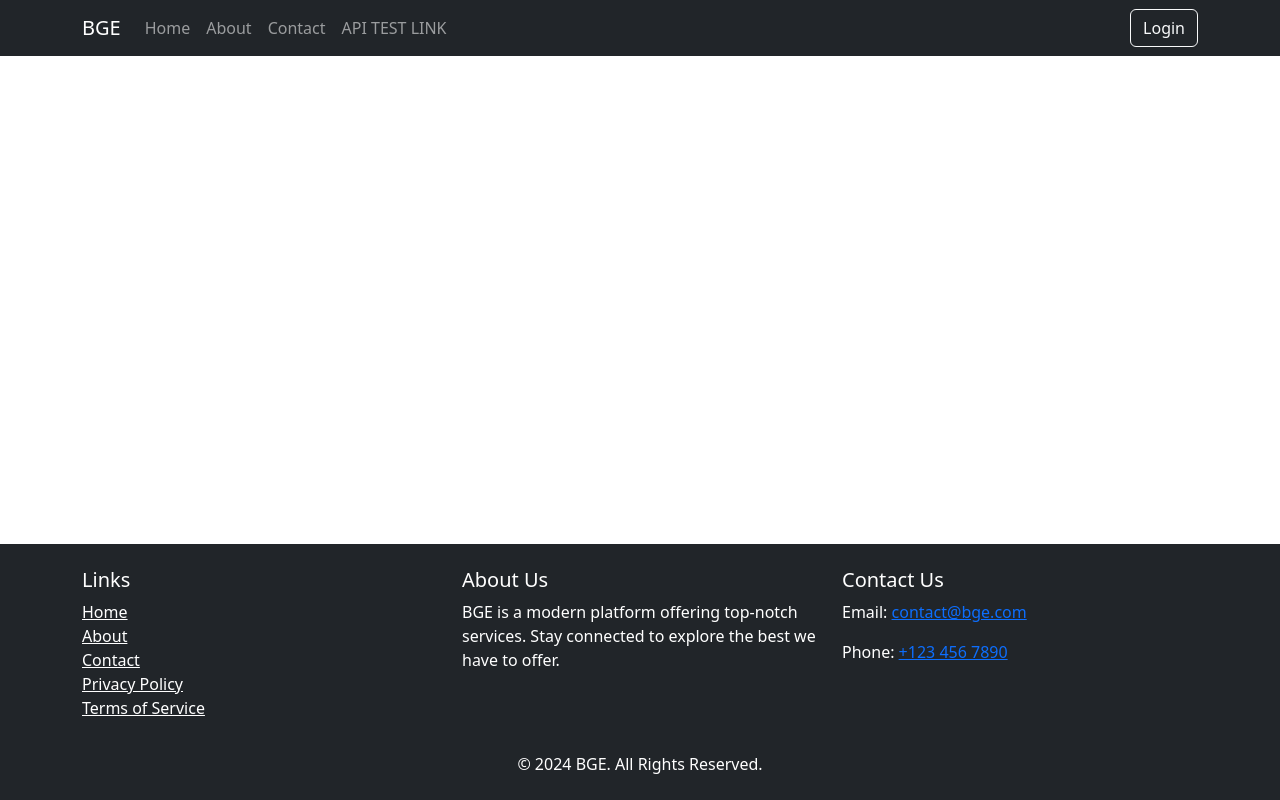
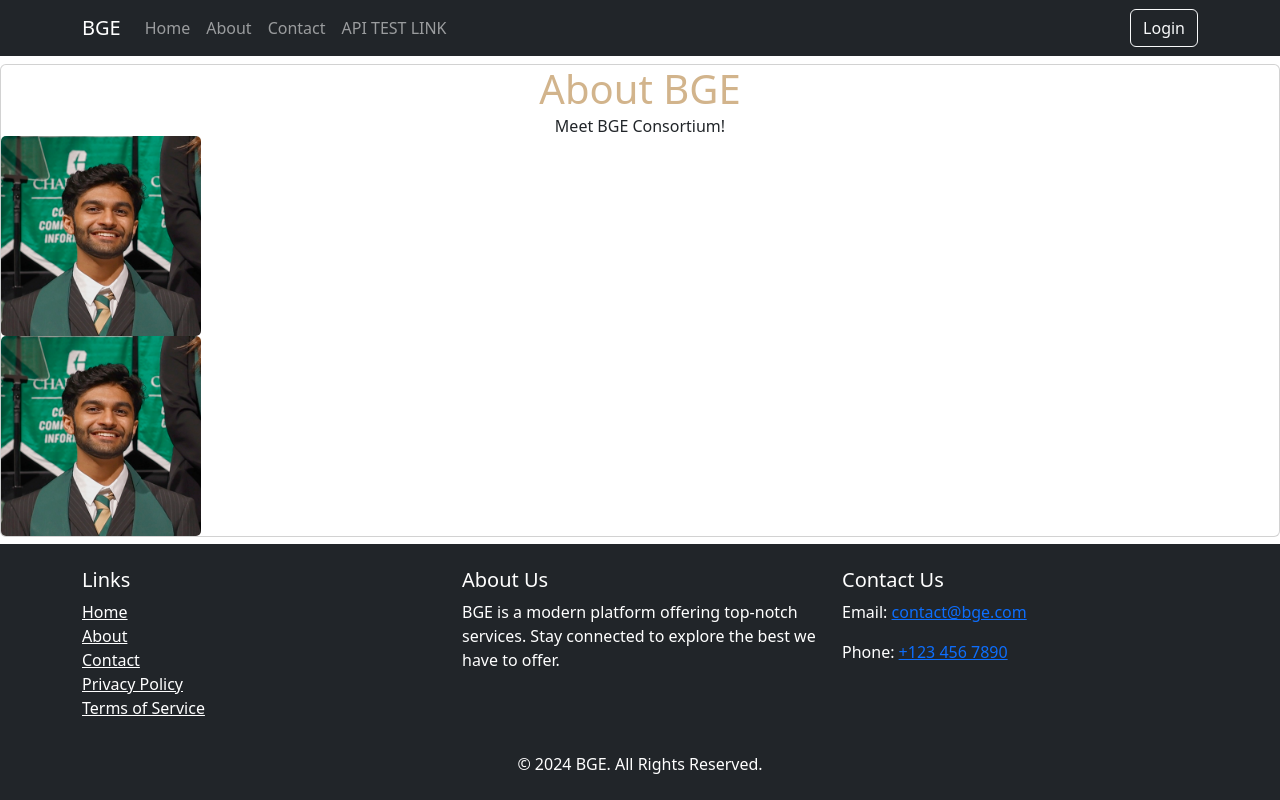
Before and after one commit to rushiljadia/BGE, a React (Vite) app in the folder frontend/: page /about in a window 1280 px wide. Built offline with nearby package versions, Linux system fonts and the light colour scheme.

Commit message:
Testing/updating About page

```diff
--- a/frontend/src/App.jsx
+++ b/frontend/src/App.jsx
@@ -6,6 +6,7 @@ import Footer from "./components/Footer.jsx";
 import DrugInfo from "./components/DrugInfo.jsx"
 import Registration from "./components/Registration.jsx";
 import NavBar from "./components/NavBar.jsx";
+import About from "./components/About.jsx";
 
 function App() {
   return (
@@ -13,6 +14,7 @@ function App() {
       <NavBar />
       <Routes>
         <Route path="/" element={<HomePage/>} />
+        <Route path="/about" element={<About/>}/>
         <Route path="/login" element={<Login />} />
         <Route path="/drug-info" element={<DrugInfo />} />
         <Route path="/registration" element={<Registration />} />
--- /dev/null
+++ b/frontend/src/components/About.jsx
@@ -0,0 +1,21 @@
+import React from "react";
+import {Container, Card, CardSubtitle, CardImg, Image} from "react-bootstrap";
+
+function About() {
+    return(
+        <>
+
+            <h3></h3>
+            {/*<Container >About BGE</Container>*/}
+            <Card>
+                <h1 style={{color: 'tan', textAlign: 'center'}}>About BGE</h1>
+                <CardSubtitle style={{textAlign: 'center'}}>Meet BGE Consortium!</CardSubtitle>
+                <CardImg src="src/images/Rushil-profile.JPG" style={{height:'200px',width:'200px'}}/>
+                <CardImg src="src/images/Rushil-profile.JPG" style={{height:'200px',width:'200px'}}/>
+            </Card>
+        </>
+
+    );
+}
+
+export default About;
```
Also changed, not shown: frontend/src/images/Rushil-profile.JPG (added).
